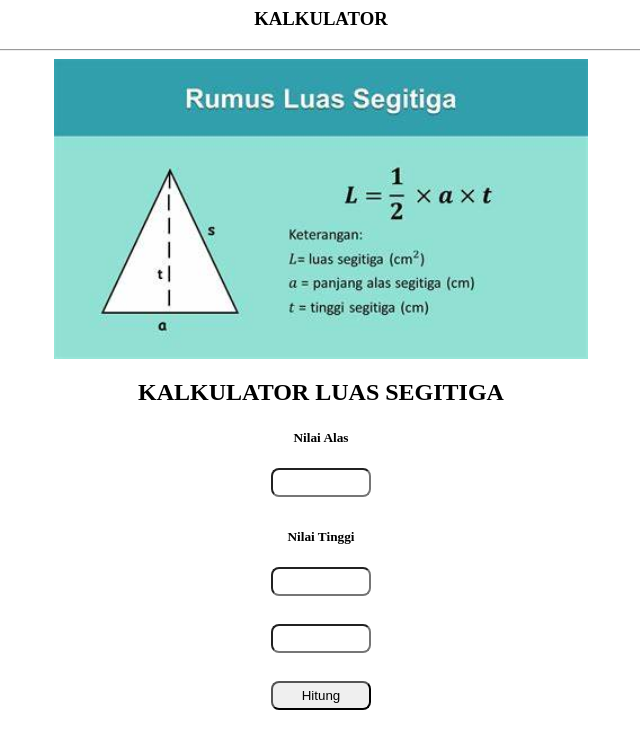
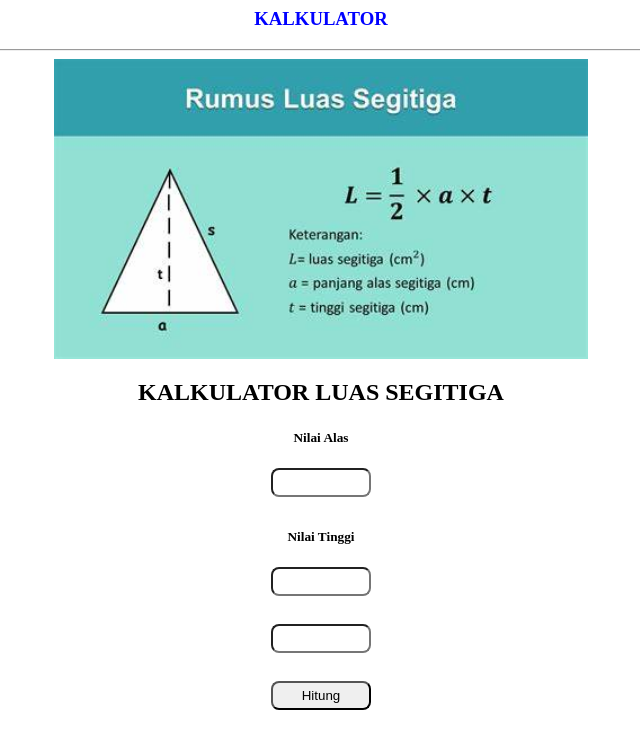
Before and after one commit to revou-fundamental-course/27-nov-23-SANDYKURNIIA, a plain HTML site: page index.html in a window 1280 px wide. Shown: the whole page, without its empty margins (319-959 px from the left). Drawn offline with Linux system fonts and the light colour scheme.

Commit message:
Update style.css

```diff
--- a/css/style.css
+++ b/css/style.css
@@ -1,7 +1,7 @@
 
-#Navigation\ bar a {
+#Navigation-bar  {
     text-decoration: none; /* Hapus dekorasi default link */
-    color: white; /* Warna teks link */
+    color: blue; /* Warna teks link */
 }
 
 /* Styling untuk gambar */
```
